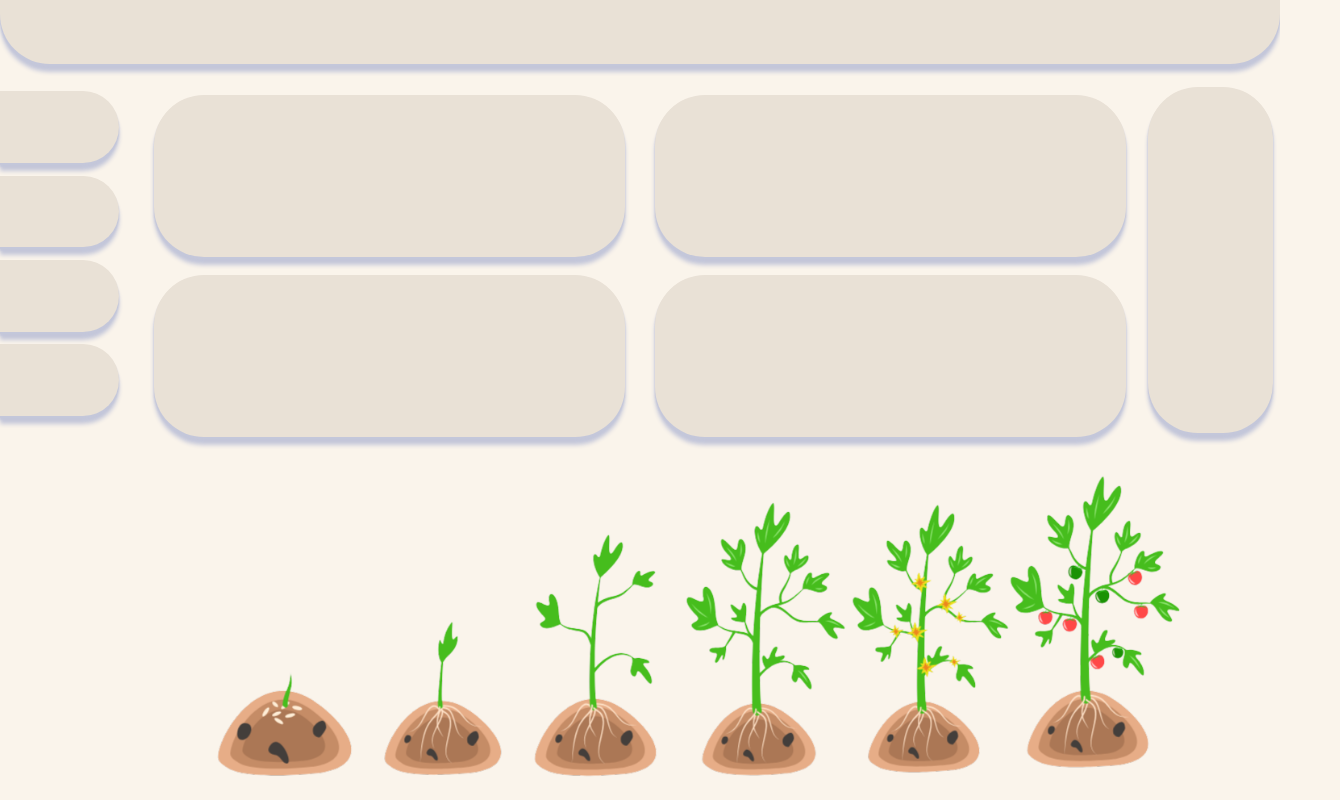
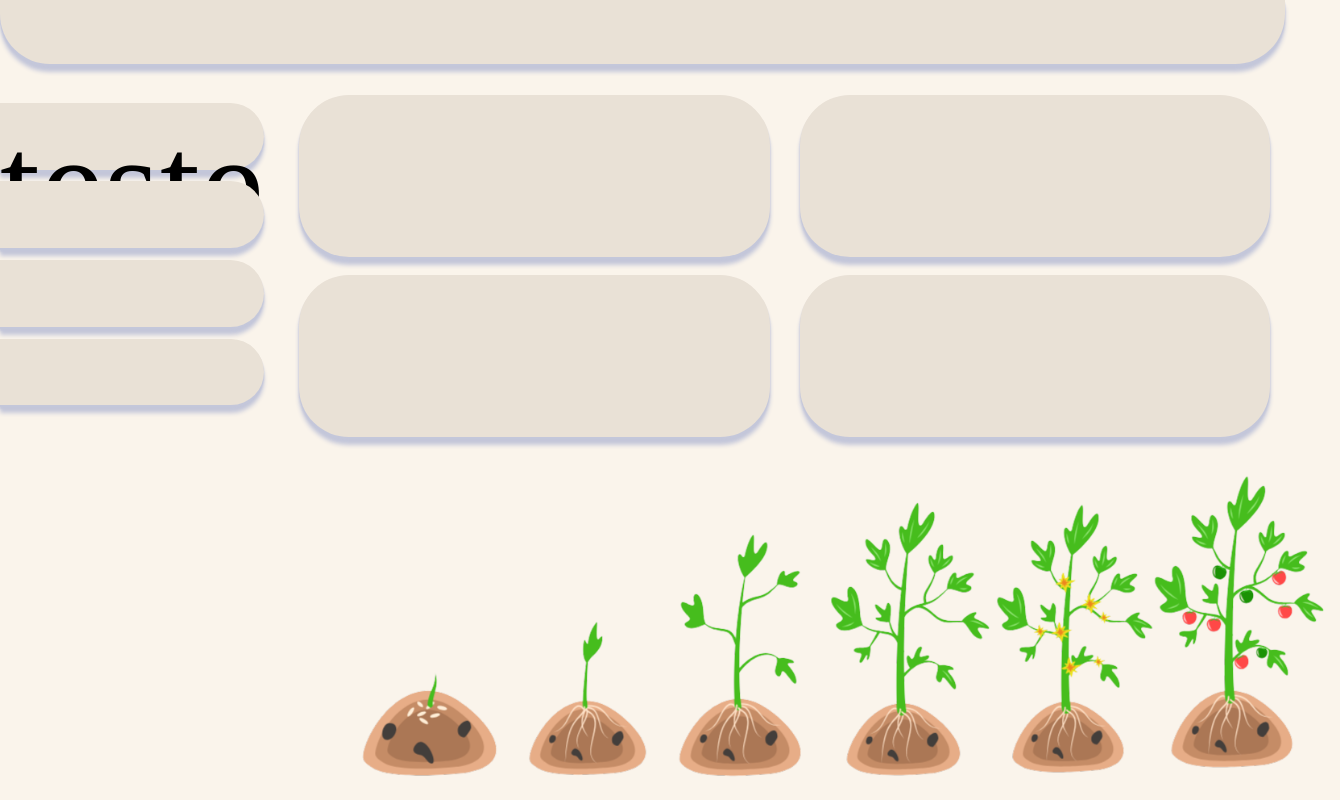
Before and after one commit to Alquieri/Projeto-Estufa, a plain HTML site: page Inicio.html in a window 1280 px wide. Shown: the whole page, 1340 px wide, since content can reach past the window. Drawn offline with Linux system fonts and the light colour scheme.

Commit message:
Sem fontes

```diff
--- a/Inicio.html
+++ b/Inicio.html
@@ -10,7 +10,7 @@
     <div class = "grid-principal">
         <div class = "barra"></div>
         <div class = "grid-navigation">
-            <div class = "navigation"></div>
+            <div class = "navigation textos fonte">teste</div>
             <div class = "navigation"></div>
             <div class = "navigation"></div>
             <div class = "navigation"></div>
--- a/estiloInicio.css
+++ b/estiloInicio.css
@@ -1,6 +1,7 @@
-@import url('https://fonts.googleapis.com/css2?family=Montserrat:ital,wght@0,100..900;1,100..900&display=swap');
+@import url('https://fonts.googleapis.com/css2?family=Roboto:ital,wght@0,100..900;1,100..900&display=swap');
 
 *{
+    font-family: "robot", thin;
     margin: 0px;
     padding: 0px;
 }
@@ -9,6 +10,7 @@ body{
     background-color: rgb(250, 244, 235);
     height: 100vh;
 }
+
 
 .grid-principal{
     display: grid;
@@ -82,3 +84,9 @@ body{
     grid-column-start: 2;
     height: 75%;
 }
+
+.textos{
+    font-family: "robot";
+    font-size: 900%;
+    text-align: center;
+}
```
